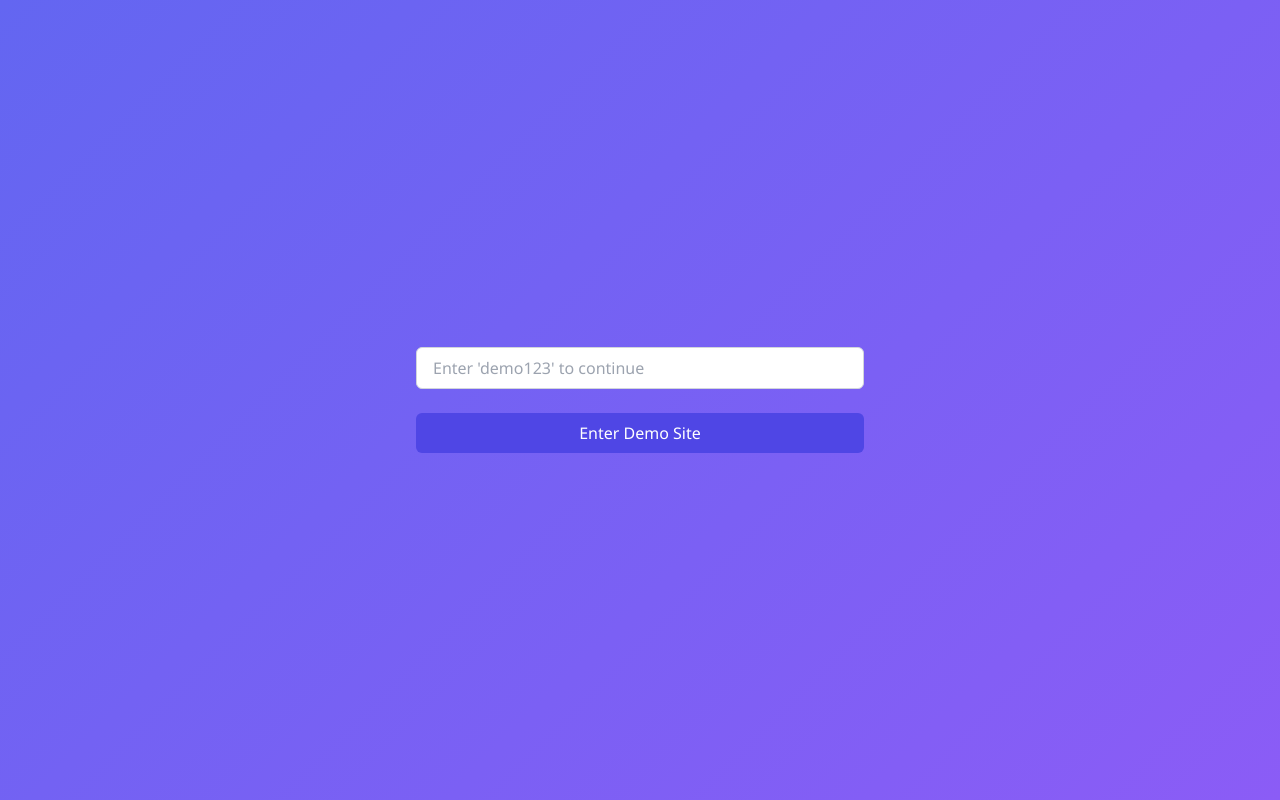
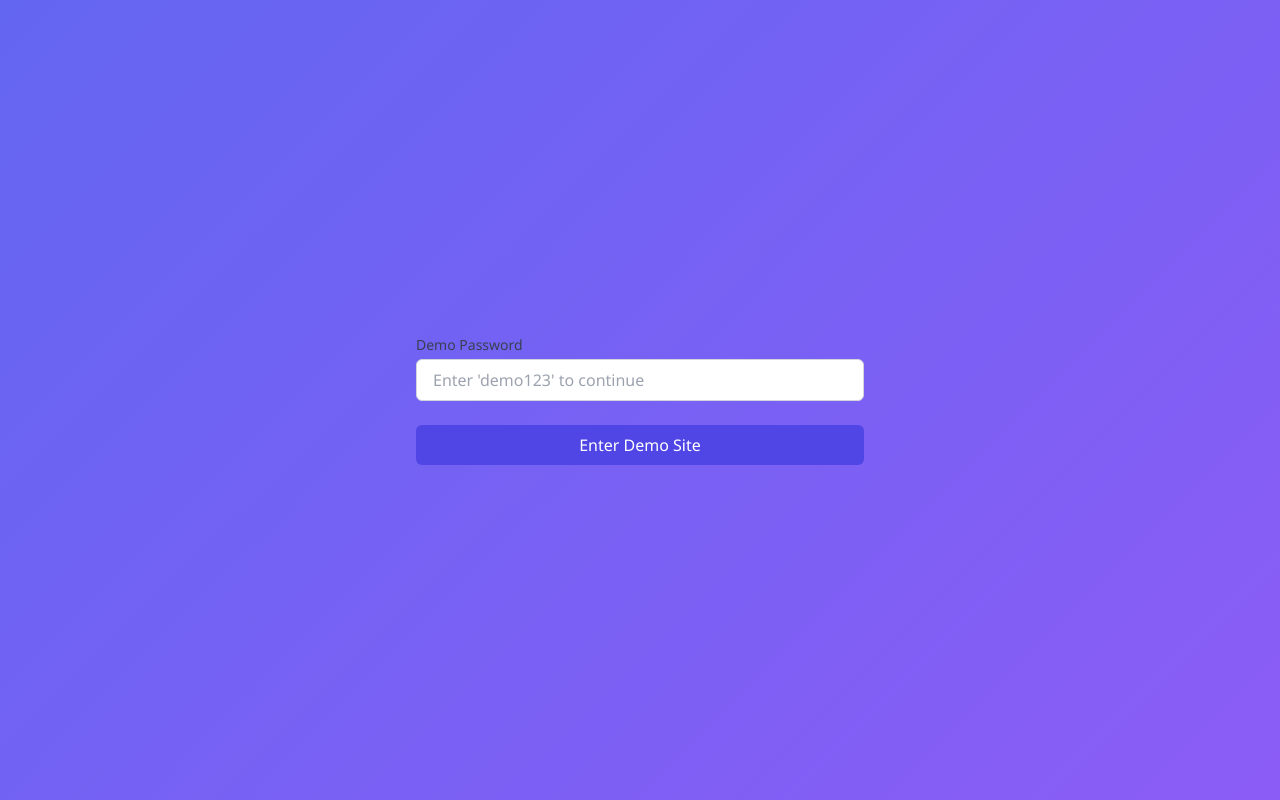
Before and after one commit to bobsy-doodles/pass, a plain HTML site: page index.html in a window 1280 px wide. Drawn offline with nearby package versions, Linux system fonts and the light colour scheme.

Commit message:
Update index.html

```diff
--- a/index.html
+++ b/index.html
@@ -22,7 +22,7 @@
         <!-- Login Screen -->
 
             <div class="mb-6">
-
+                <label for="demo-password" class="block text-sm font-medium text-gray-700 mb-1">Demo Password</label>
                 <input type="text" id="demo-password" placeholder="Enter 'demo123' to continue"
                     class="w-full px-4 py-2 border border-gray-300 rounded-md focus:outline-none focus:ring-2 focus:ring-indigo-500">
 
```
